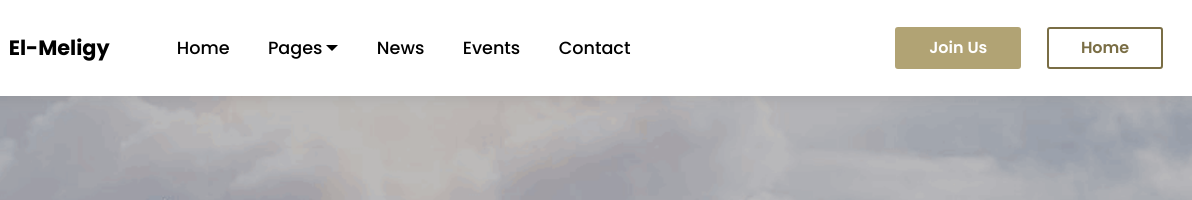
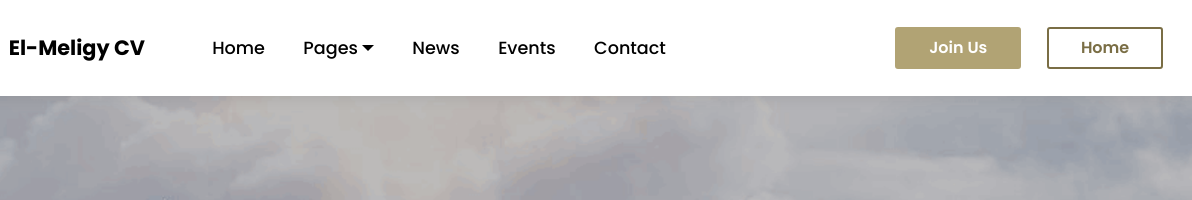
Before and after one commit to hassan210360/MeligyCV, a plain HTML site: page index.html in a window 1280 px wide. Shown: the top 200 px of the page, 88-1280 px from the left. Drawn offline with Linux system fonts and the light colour scheme; files whose address does not match are found by name.

Commit message:
Add files via upload

```diff
--- a/index.html
+++ b/index.html
@@ -1,7 +1,7 @@
 <!DOCTYPE html>
 <html  >
 <head>
-  <!-- Site made with Mobirise Website Builder v4.12.3, https://mobirise.com -->
+  <!--  -->
   <meta charset="UTF-8">
   <meta http-equiv="X-UA-Compatible" content="IE=edge">
   <meta name="generator" content="Mobirise v4.12.3, mobirise.com">
@@ -42,24 +42,24 @@
         <div class="menu-logo">
             <div class="navbar-brand">
                 <span class="navbar-logo">
-                    <a href="https:// www.meligy.com">
+                    <a href="https://www.meligy.com">
                         <img src="assets/images/1.jpg" alt="hassan" title="" style="height: 5rem;">
                     </a>
                 </span>
-                <span class="navbar-caption-wrap"><a class="navbar-caption text-black display-5" href="https:// www.meligy.com">El-Meligy</a></span>
+                <span class="navbar-caption-wrap"><a class="navbar-caption text-black display-5" href="index_cv.html" target="_blank" >El-Meligy CV</a></span>
             </div>
         </div>
         <div class="collapse navbar-collapse" id="navbarSupportedContent">
             <ul class="navbar-nav nav-dropdown" data-app-modern-menu="true">
                 <li class="nav-item">
-                    <a class="nav-link link text-black display-7" href="https:// www.meligy.com">Home</a>
+                    <a class="nav-link link text-black display-7" href="https://www.meligy.com">Home</a>
                 </li>
                 <li class="nav-item dropdown">
-                    <a class="nav-link link text-black dropdown-toggle display-7" href="https:// www.meligy.com" data-toggle="dropdown-submenu" aria-expanded="true">
+                    <a class="nav-link link text-black dropdown-toggle display-7" href="https://www.meligy.com" data-toggle="dropdown-submenu" aria-expanded="true">
                         Pages</a>
-                    <div class="dropdown-menu"><a class="text-black dropdown-item display-7" href="https:// www.meligy.com">New Item</a><a class="text-black dropdown-item display-7" href="https:// www.meligy.com" aria-expanded="false">New Item</a><a class="text-black dropdown-item display-7" href="https:// www.meligy.com" aria-expanded="false">New Item</a></div>
+                    <div class="dropdown-menu"><a class="text-black dropdown-item display-7" href="https://www.meligy.com">New Item</a><a class="text-black dropdown-item display-7" href="https:// www.meligy.com" aria-expanded="false">New Item</a><a class="text-black dropdown-item display-7" href="https:// www.meligy.com" aria-expanded="false">New Item</a></div>
                 </li>
-                <li class="nav-item dropdown"><a class="nav-link link text-black display-7" href="https:// www.meligy.com">
+                <li class="nav-item dropdown"><a class="nav-link link text-black display-7" href="https://www.meligy.com">
                         News</a></li>
                 <li class="nav-item"><a class="nav-link link text-black display-7" href="https:// www.meligy.com">
                         Events</a></li>
```
